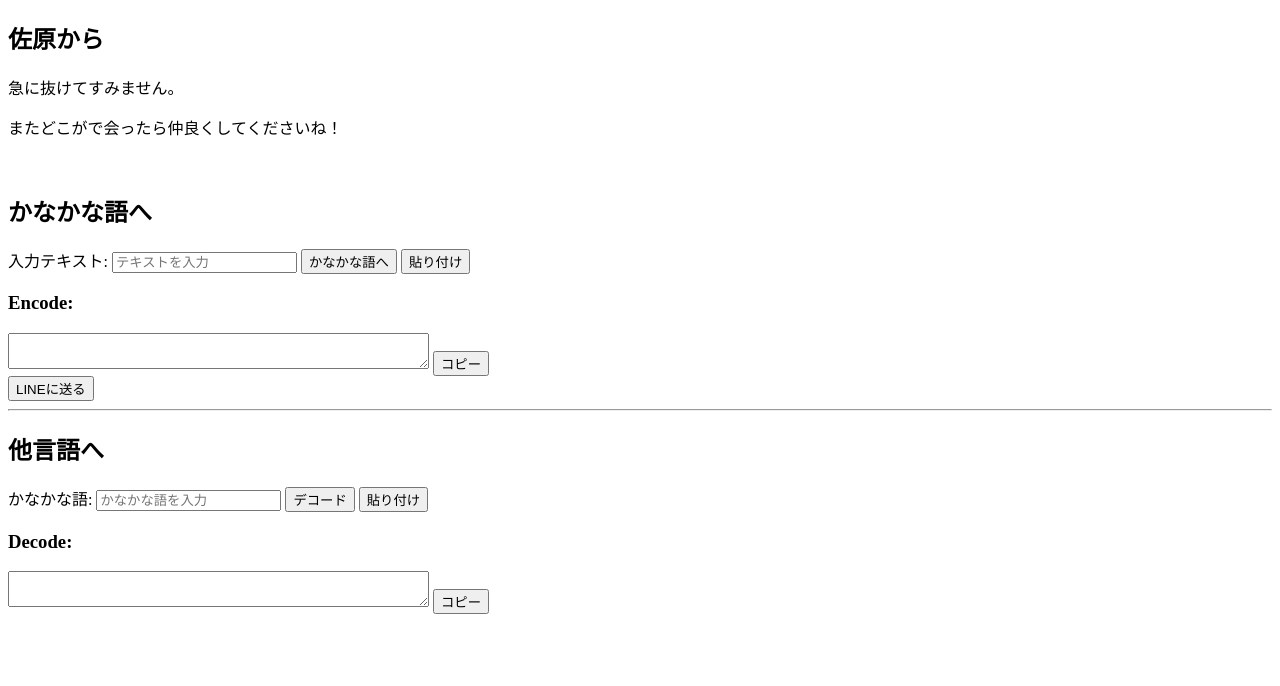
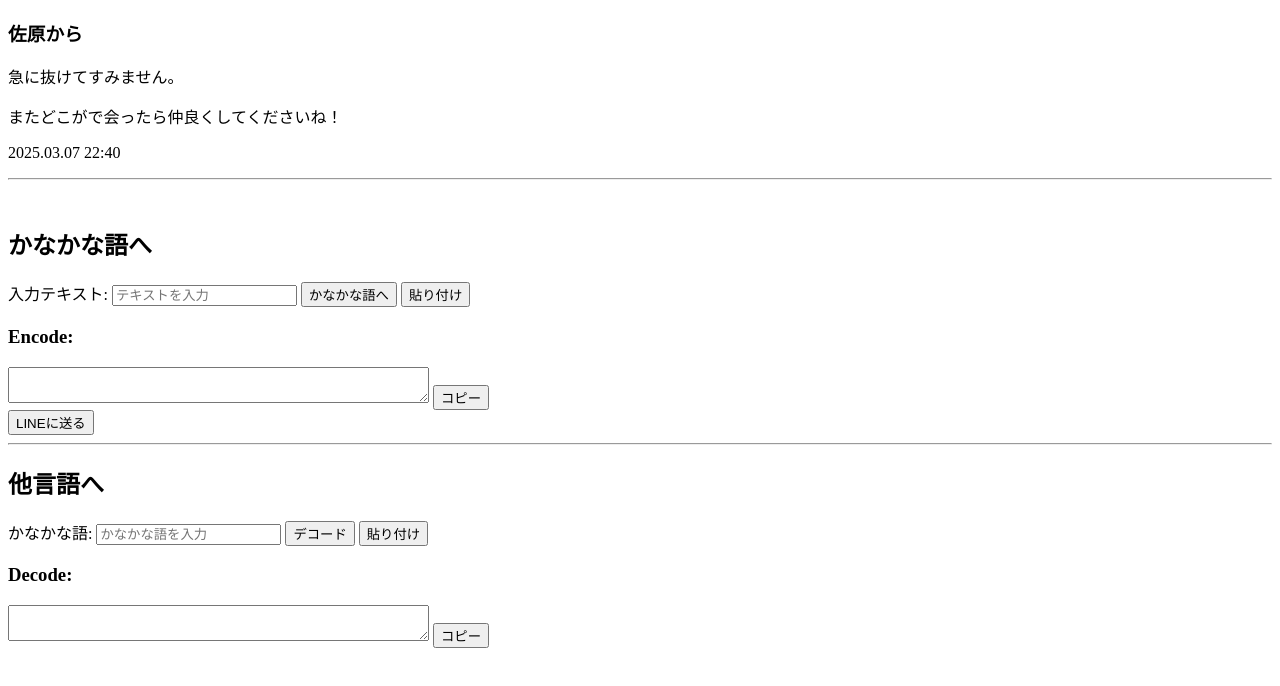
Before and after one commit to saharakun/kanakana, a plain HTML site: page +/index.html in a window 1280 px wide. Drawn offline with Linux system fonts and the light colour scheme.

Commit message:
Update index.html

```diff
--- a/+/index.html
+++ b/+/index.html
@@ -6,9 +6,11 @@
     <title>かなかな語</title>
 </head>
 <body>
-    <h2>佐原から</h2>
+    <h3>佐原から</h3>
     <p>急に抜けてすみません。</p>
     <p>またどこがで会ったら仲良くしてくださいね！</p>
+    <p>2025.03.07 22:40</p>
+    <hr>
     <br>
     <h2>かなかな語へ</h2>
 
```
